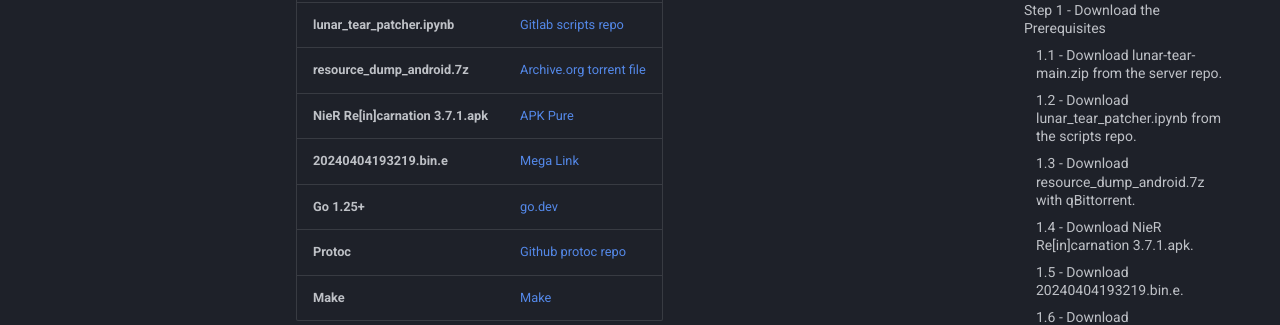
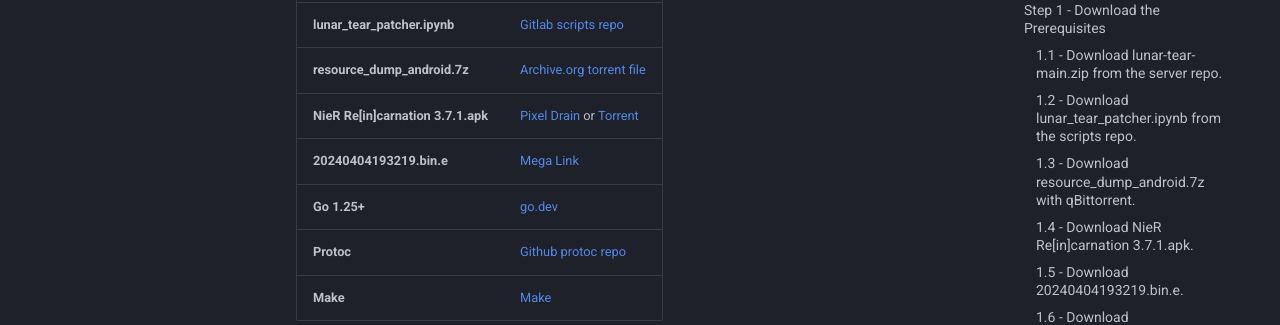
Before and after one commit to vasconii/guide, an MkDocs documentation site: the page built from docs/Setup.md, in a window 1280 px wide and 900 px high, scrolled down 502 px. Shown: the part 152-477 px from the top of the window. Built offline with MkDocs 1.6.1 and Material for MkDocs 9.7.7, drawn with Linux system fonts in a browser that asks for light colours; comment, search, counter and statistics services are not loaded.

Commit message:
New Links
APK link fixed

```diff
--- a/docs/Setup.md
+++ b/docs/Setup.md
@@ -18,7 +18,7 @@
 **lunar-tear-main.zip** | [Github server repo](https://github.com/Walter-Sparrow/lunar-tear)
 **lunar_tear_patcher.ipynb** | [Gitlab scripts repo](https://gitlab.com/walter-sparrow-group/lunar-scripts/-/blob/main/lunar_tear_patcher.ipynb?ref_type=heads)
 **resource_dump_android.7z** | [Archive.org torrent file](https://archive.org/download/nier_reincarnation_assets/nier_reincarnation_assets_archive.torrent)
-**NieR Re[in]carnation 3.7.1.apk** | [APK Pure](https://apkpure.com/nier-re-in-carnation/com.square_enix.android_googleplay.nierspjp/download)
+**NieR Re[in]carnation 3.7.1.apk** | [Pixel Drain](https://pixeldrain.com/u/2Lxhjybb) or [Torrent](https://cdn.discordapp.com/attachments/1493138253719797876/1497232940940136478/NieR_Reincarnation_3.7.1.apk.torrent?ex=69ee17d6&is=69ecc656&hm=42387f276fa30059f1d935494687b238e150cbf8b07b10cc181f5a71710453be&)
 **20240404193219.bin.e** | [Mega Link](https://mega.nz/file/Fw4ExbTb#EVZVwvjV8-w-lBgWazHSUmGJdGfZtndCOaDDGA57cmE)
 **Go 1.25+** | [go.dev](https://go.dev/dl/)
 **Protoc** | [Github protoc repo](https://github.com/protocolbuffers/protobuf/releases)
```
